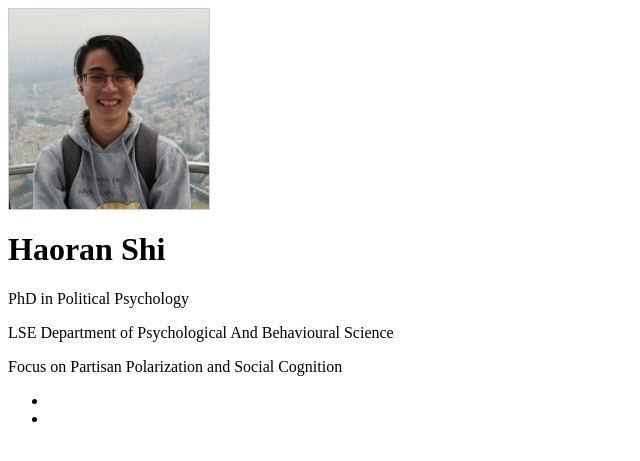
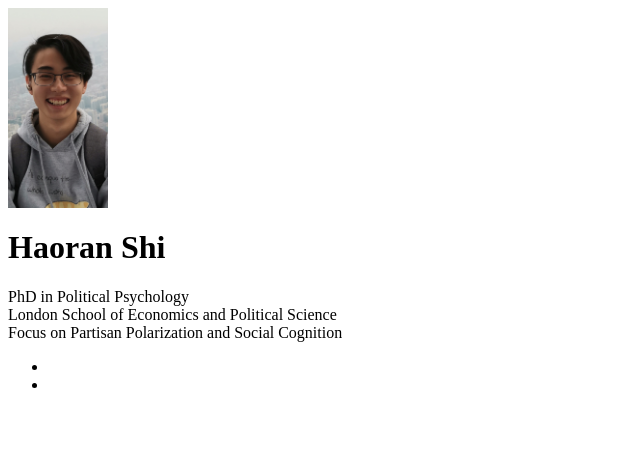
Before and after one commit to Sherlock-Shi/Sherlock-Shi.github.io, a Jekyll site: the page index.html, which Jekyll copies as it is, in a window 1280 px wide. Shown: the top 461 px of the page, without its empty margins (0-640 px from the left). Built offline with Jekyll 4.4.1, drawn with Linux system fonts in a browser that asks for light colours; a style sheet for code colours, icons or effects is not loaded.

Commit message:
再尝试一次

```diff
--- a/_sass/jekyll-theme-minimal.scss
+++ b/_sass/jekyll-theme-minimal.scss
@@ -62,9 +62,9 @@ p{
 
 ul {
   list-style: none;
-  margin:10px 0 10px;
-  margin-block-start: 1em;
-  margin-block-end: 1em;
+  margin:0px 0 10px 0;
+  margin-block-start: 0em;
+  margin-block-end: 0em;
   margin-inline-start: 0px;
   margin-inline-end: 0px;
   padding-inline-start: 0px;
--- a/index.html
+++ b/index.html
@@ -19,7 +19,7 @@
   <meta name="twitter:card" content="summary" />
   <meta property="twitter:title" content="About" />
   <script type="application/ld+json">
-    {"@context":"https://schema.org","@type":"WebSite","description":"Website hosting blogs and work pieces of Haoran Shi","headline":"About","name":"Sherlock-Shi.github.io","publisher":{"@type":"Organization","logo":{"@type":"ImageObject","url":"http://localhost:4000/assets/images/Profile.jpg"}},"url":"http://localhost:4000/about/"}</script>
+{"@context":"https://schema.org","@type":"WebSite","description":"Website hosting blogs and work pieces of Haoran Shi","headline":"About","name":"Sherlock-Shi.github.io","publisher":{"@type":"Organization","logo":{"@type":"ImageObject","url":"http://localhost:4000/assets/images/Profile.jpg"}},"url":"http://localhost:4000/about/"}</script>
 <!-- End Jekyll SEO tag -->
 
     <link rel="stylesheet" href="/assets/css/style.css?v=1530be97be35c5151f213f6a73c5829a9700b7ca" />
@@ -40,25 +40,25 @@
     <div class="container">
       <div class="profile-picture">
         <img src="/assets/images/Profile.jpg" style="object-fit: cover;
-              width: 200px;
-              height: 200px;
-              border: solid 1px #CCC" />
+              width: 100px;
+              height: 200px;"/>
       </div>
       <div class="vertical-line"></div>
       <div class="text-container">
         <h1>Haoran Shi</h1>
-        <p> PhD in Political Psychology </p>
-        <p> LSE Department of Psychological And Behavioural Science </p>
-        <p> Focus on Partisan Polarization and Social Cognition </p>
+        <p>PhD in Political Psychology
+        <br /> London School of Economics and Political Science
+        <br /> Focus on Partisan Polarization and Social Cognition</p>
         <ul>
           <li>
             <a href="mailto:haoran.shi@outlook.com" target="_blank" rel="noreferrer noopener">
-              <i class="fa fa-envelope fa-2x" aria-hidden = "true"></i>
+              <i class="fa fa-envelope fa-2x">
+              </i>
             </a>
           </li>
           <li>
             <a href="https://www.linkedin.com/in/haoranshi14/" rel="noreferrer noopener">
-            <i class="fa fa-linkedin fa-2x" aria-hidden = "true"></i>
+            <i class="fa fa-linkedin fa-2x"></i>
             </a>
           </li>
         </ul>
@@ -66,6 +66,6 @@
     </div>
   </body>
   <footer>
-    <p></p>
+      <p></p>
   </footer>
 </html>
```
